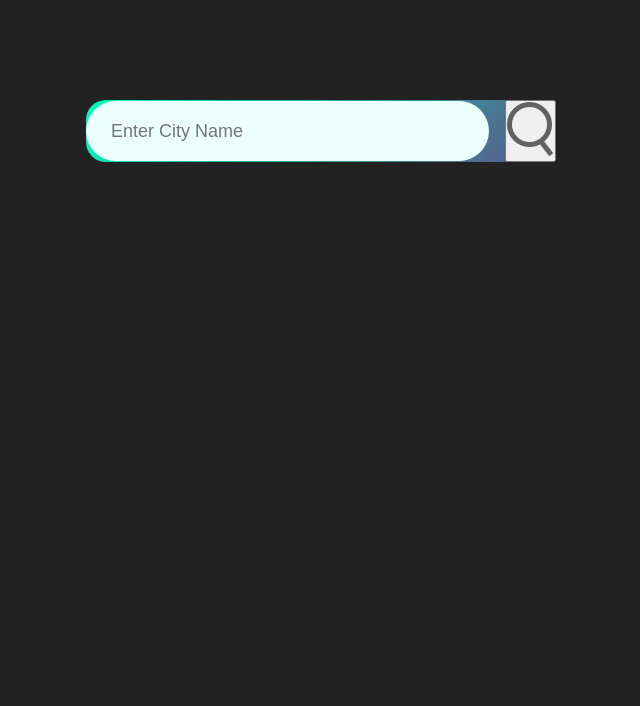
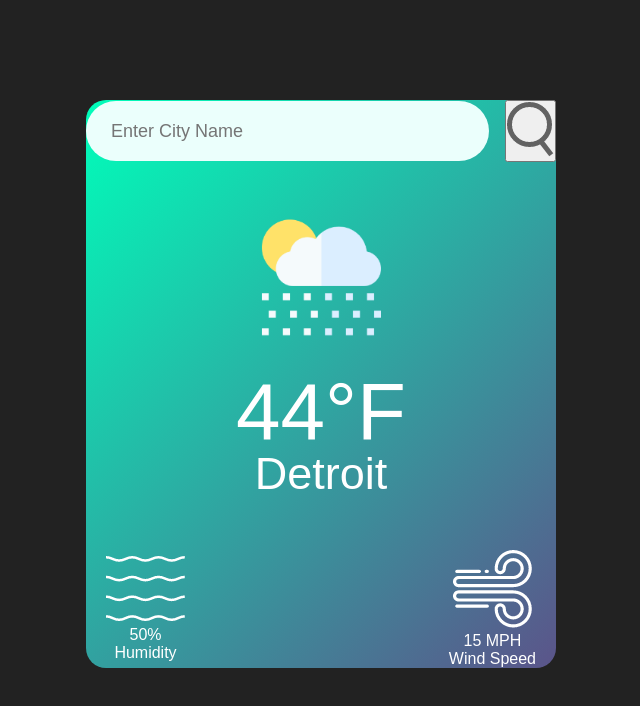
Before and after one commit to MikeyJaay/JS-Practice-Weather-App, a plain HTML site: page index.html in a window 1280 px wide. Shown: the whole page, without its empty margins (319-959 px from the left). Drawn offline with Linux system fonts and the light colour scheme.

Commit message:
Added Wind and Humidity Icons/text

```diff
--- a/index.html
+++ b/index.html
@@ -12,6 +12,28 @@
         <input type="text" placeholder="Enter City Name" spellcheck="flase" />
         <button><img src="images/search.png" /></button>
       </div>
+      <div class="weather">
+        <img src="images/rain.png" class="weather-icon">
+        <h1 class="temp"> 44°F</h1>
+        <h2 class="city">Detroit</h2>
+        <div class="details">
+            <div class="col">
+                <img src="images/humidity.png" alt="">
+                <div>
+                    <p class="humidity">50%</p>
+                    <p>Humidity</p>
+                </div>
+        </div>
+        <div class="col">
+            <img src="images/wind.png" alt="">
+            <div>
+                <p class="Wind">15 MPH</p>
+                <p>Wind Speed</p>
+            </div>
     </div>
+      </div>
+    </div>
+    </div>
+
   </body>
 </html>
--- a/style.css
+++ b/style.css
@@ -39,3 +39,27 @@ body {
   margin-right: 16px;
   font-size: 18px;
 }
+
+.weather-icon {
+  width: 170px;
+  margin-top: 30px;
+}
+
+.weather > h1 {
+  font-size: 80px;
+  font-weight: 500;
+}
+
+.weather > h2 {
+  font-size: 45px;
+  font-weight: 400;
+  margin-top: -10px;
+}
+
+.details {
+  display: flex;
+  align-items: center;
+  justify-content: space-between;
+  padding: 0 20px;
+  margin-top: 50px;
+}
```
